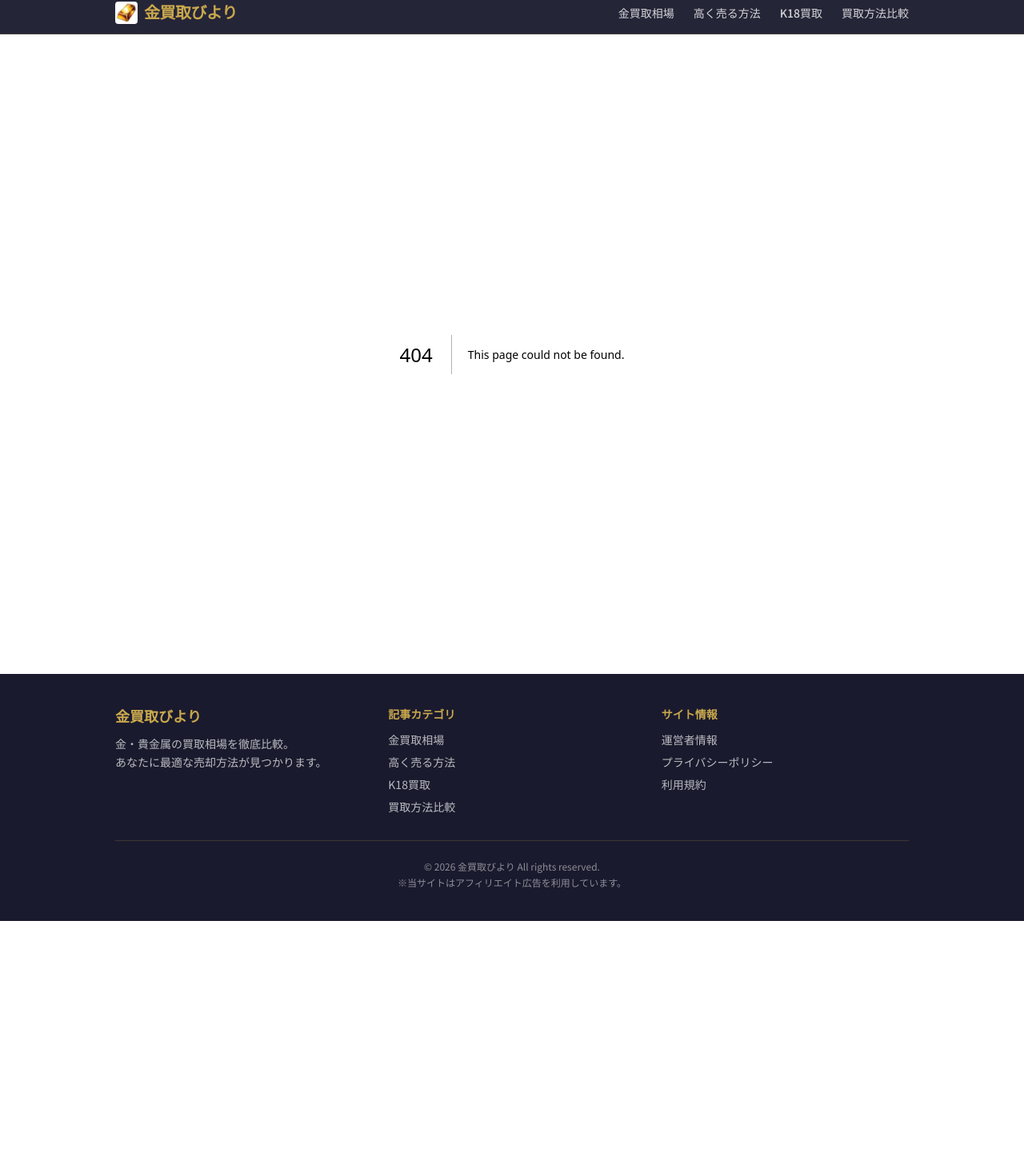
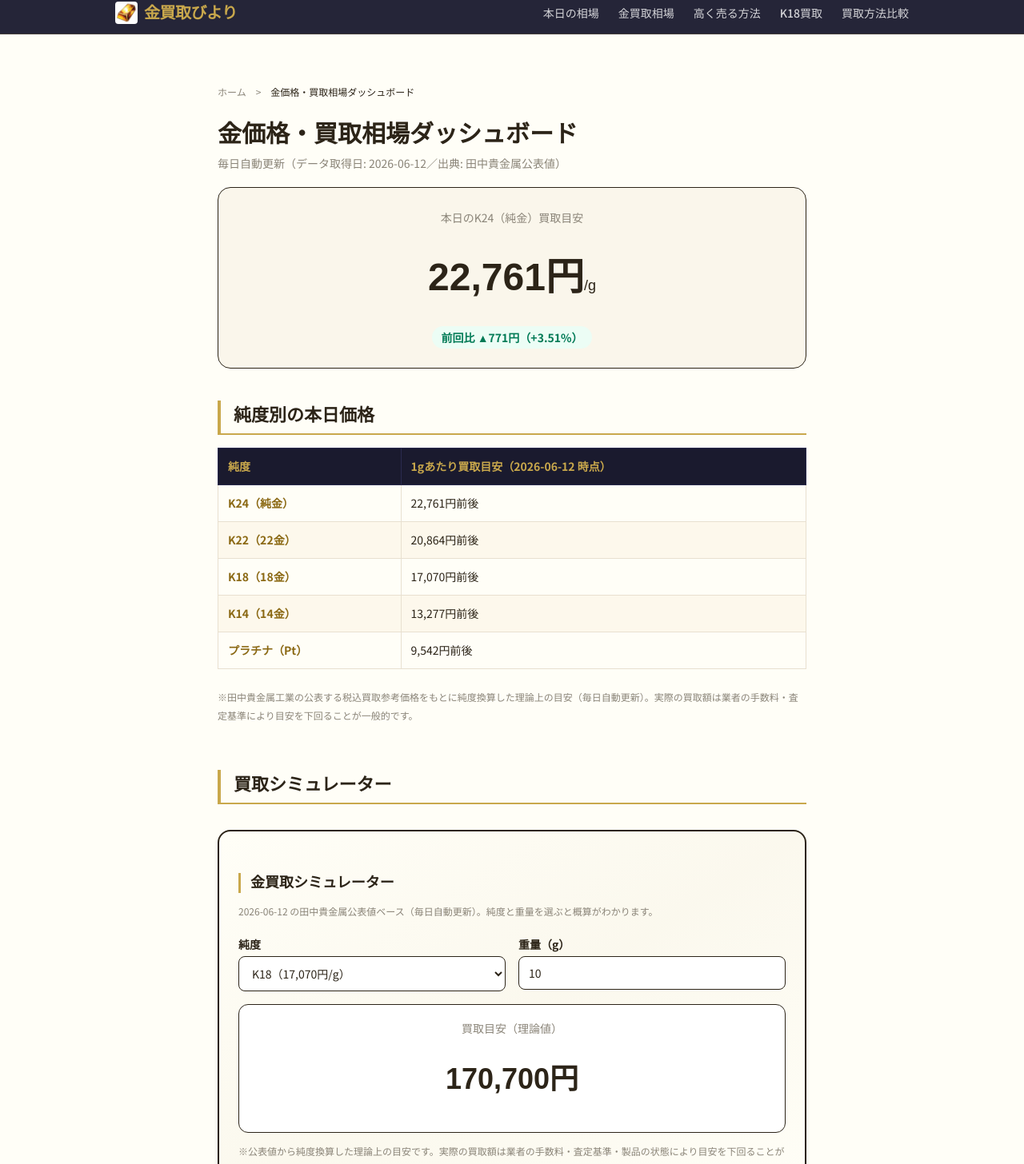
Before and after one commit to webmaster0818/kin-kaitori-biyori, a Next.js app: page /souba-dashboard in a window 1280 px wide. Before the commit this address had no page. Shown: the part 10-1466 px from the top of the page at 80% size. Before the commit the page ends 1162 px from the top, so only its background shows below. Built offline with nearby package versions, Linux system fonts and the light colour scheme; a web font is replaced by a local one.

Commit message:
Phase2 dashboard + GoldSimulator + nav + sitemap

```diff
--- a/app/layout.tsx
+++ b/app/layout.tsx
@@ -95,6 +95,7 @@ function JsonLd() {
 }
 
 const navLinks = [
+  { href: "/souba-dashboard/", label: "本日の相場" },
   { href: "/articles/kin-kaitori-souba/", label: "金買取相場" },
   { href: "/articles/kin-takaku-uru/", label: "高く売る方法" },
   { href: "/articles/k18-kaitori/", label: "K18買取" },
--- /dev/null
+++ b/app/souba-dashboard/page.tsx
@@ -0,0 +1,94 @@
+import type { Metadata } from "next";
+import Link from "next/link";
+import { GoldPriceTrend } from "@/components/GoldPriceTrend";
+import { GoldSimulator } from "@/components/GoldSimulator";
+import { PurityPriceTable } from "@/components/PurityPriceTable";
+import { WeightPriceTable } from "@/components/WeightPriceTable";
+import goldData from "@/data/gold-spot-prices.json";
+import trend from "@/data/gold-price-trend.json";
+
+export const metadata: Metadata = {
+  title: "金価格・買取相場ダッシュボード【毎日自動更新】| 純度別価格とシミュレーター",
+  description:
+    "本日の金買取相場を純度別（K24/K22/K18/K14/K10）に毎日自動更新で掲載。日次の価格推移チャート、重量×純度の買取シミュレーター、重量別早見表で「いま売るといくらか」がすぐ分かります。田中貴金属公表値ベース。",
+};
+
+function diffBadge() {
+  const t = trend as Array<{ date: string; k24: number }>;
+  if (t.length < 2) return null;
+  const today = t[t.length - 1];
+  const prev = t[t.length - 2];
+  const diff = today.k24 - prev.k24;
+  const pct = ((diff / prev.k24) * 100).toFixed(2);
+  const up = diff >= 0;
+  return (
+    <span className={`inline-block text-sm font-bold px-3 py-1 rounded-full ${up ? "bg-emerald-50 text-emerald-700" : "bg-red-50 text-red-700"}`}>
+      前回比 {up ? "▲" : "▼"}{Math.abs(diff).toLocaleString()}円（{up ? "+" : "-"}{Math.abs(parseFloat(pct))}%）
+    </span>
+  );
+}
+
+export default function SoubaDashboard() {
+  const k24 = (goldData.purity_buyback_estimate_per_g as Record<string, number>).k24;
+  const breadcrumbData = {
+    "@context": "https://schema.org",
+    "@type": "BreadcrumbList",
+    itemListElement: [
+      { "@type": "ListItem", position: 1, name: "ホーム", item: "https://gold-biyori.com/" },
+      { "@type": "ListItem", position: 2, name: "金価格・買取相場ダッシュボード", item: "https://gold-biyori.com/souba-dashboard/" },
+    ],
+  };
+  return (
+    <>
+      <script type="application/ld+json" dangerouslySetInnerHTML={{ __html: JSON.stringify(breadcrumbData) }} />
+      <div className="max-w-3xl mx-auto px-4 py-10 md:py-16">
+        <nav aria-label="パンくずリスト" className="text-xs text-warm-gray mb-6">
+          <ol className="flex items-center gap-1">
+            <li><Link href="/" className="hover:text-accent transition-colors">ホーム</Link></li>
+            <li className="breadcrumb-sep" />
+            <li><span className="text-foreground">金価格・買取相場ダッシュボード</span></li>
+          </ol>
+        </nav>
+
+        <article className="prose">
+          <h1 className="text-2xl md:text-3xl font-bold mb-2 !border-none !pb-0 !mt-0">金価格・買取相場ダッシュボード</h1>
+          <p className="text-warm-gray text-sm mb-6">毎日自動更新（データ取得日: {goldData.date}／出典: 田中貴金属公表値）</p>
+
+          <div className="not-prose bg-cream/50 border border-amber/30 rounded-2xl p-6 mb-6 text-center">
+            <p className="text-sm text-warm-gray mb-1">本日のK24（純金）買取目安</p>
+            <p className="font-display text-4xl md:text-5xl font-bold text-amber-dark mb-2">{Math.round(k24).toLocaleString()}円<span className="text-lg font-medium">/g</span></p>
+            {diffBadge()}
+          </div>
+
+          <h2>純度別の本日価格</h2>
+          <PurityPriceTable />
+
+          <h2>買取シミュレーター</h2>
+          <GoldSimulator />
+
+          <h2>価格推移チャート</h2>
+          <GoldPriceTrend />
+          <p className="text-xs text-warm-gray">※当サイトが日次で蓄積している田中貴金属公表値の推移です。蓄積日数とともにチャートが充実していきます。</p>
+
+          <h2>重量別の早見表</h2>
+          <WeightPriceTable purities={["k24", "k22", "k18", "k14"]} />
+
+          <h2>売り時・税金のガイド</h2>
+          <ul>
+            <li><Link href="/articles/kin-kaitori-souba/">金買取相場の総合ガイド</Link></li>
+            <li><Link href="/articles/kin-uridoki-2026/">金の売り時の考え方</Link></li>
+            <li><Link href="/articles/kin-kaitori-zeikin/">金売却の税金（譲渡所得・支払調書）</Link></li>
+            <li><Link href="/articles/k24-kaitori/">K24（純金）買取ガイド</Link></li>
+            <li><Link href="/articles/k18-kaitori/">K18買取ガイド</Link></li>
+          </ul>
+
+          <h2>よくある質問</h2>
+          <h3>Q. この価格で売れますか？</h3>
+          <p>掲載しているのは公表値から純度換算した理論上の目安です。実際の買取額は業者の手数料・査定基準・製品の状態によって目安を下回ることが一般的です。複数業者の無料査定で比較するのがおすすめです。</p>
+          <h3>Q. 価格はいつ更新されますか？</h3>
+          <p>毎日午前に自動更新しています。田中貴金属工業が公表する税込参考価格をもとにしています。</p>
+        </article>
+      </div>
+    </>
+  );
+}
--- /dev/null
+++ b/components/GoldSimulator.tsx
@@ -0,0 +1,67 @@
+"use client";
+
+import { useState } from "react";
+import goldData from "@/data/gold-spot-prices.json";
+
+const PURITIES: { key: string; label: string }[] = [
+  { key: "k24", label: "K24（純金）" },
+  { key: "k22", label: "K22" },
+  { key: "k18", label: "K18" },
+  { key: "k14", label: "K14" },
+  { key: "k10", label: "K10" },
+];
+
+export function GoldSimulator() {
+  const [purity, setPurity] = useState("k18");
+  const [grams, setGrams] = useState("10");
+
+  const perG = (goldData.purity_buyback_estimate_per_g as Record<string, number>)[purity] ?? 0;
+  const g = parseFloat(grams);
+  const valid = !Number.isNaN(g) && g > 0 && g <= 100000;
+  const total = valid ? Math.round(perG * g) : 0;
+
+  return (
+    <div className="not-prose bg-gradient-to-br from-amber/10 via-cream/40 to-amber/5 border-2 border-amber/30 rounded-2xl p-6 my-8 shadow-md">
+      <h3 className="font-display text-lg md:text-xl font-bold text-amber-dark mb-1">金買取シミュレーター</h3>
+      <p className="text-xs text-warm-gray mb-4">
+        {goldData.date} の田中貴金属公表値ベース（毎日自動更新）。純度と重量を選ぶと概算がわかります。
+      </p>
+      <div className="grid grid-cols-1 sm:grid-cols-2 gap-4 mb-4">
+        <label className="block">
+          <span className="text-sm font-bold">純度</span>
+          <select
+            value={purity}
+            onChange={(e) => setPurity(e.target.value)}
+            className="mt-1 w-full border border-amber/40 rounded-lg px-3 py-2.5 text-sm bg-white"
+          >
+            {PURITIES.map((p) => (
+              <option key={p.key} value={p.key}>
+                {p.label}（{Math.round((goldData.purity_buyback_estimate_per_g as Record<string, number>)[p.key]).toLocaleString()}円/g）
+              </option>
+            ))}
+          </select>
+        </label>
+        <label className="block">
+          <span className="text-sm font-bold">重量（g）</span>
+          <input
+            type="number"
+            min="0.1"
+            step="0.1"
+            value={grams}
+            onChange={(e) => setGrams(e.target.value)}
+            className="mt-1 w-full border border-amber/40 rounded-lg px-3 py-2.5 text-sm bg-white"
+          />
+        </label>
+      </div>
+      <div className="bg-white rounded-xl border border-amber/30 p-4 text-center">
+        <p className="text-sm text-warm-gray mb-1">買取目安（理論値）</p>
+        <p className="font-display text-3xl md:text-4xl font-bold text-amber-dark">
+          {valid ? `${total.toLocaleString()}円` : "—"}
+        </p>
+      </div>
+      <p className="text-xs text-warm-gray leading-relaxed mt-3">
+        ※公表値から純度換算した理論上の目安です。実際の買取額は業者の手数料・査定基準・製品の状態により目安を下回ることが一般的です。金額を保証するものではありません。正確な額は無料査定でご確認ください。
+      </p>
+    </div>
+  );
+}
```
Also changed, not shown: 1 other file (tests, documents, lock files or other folders).
